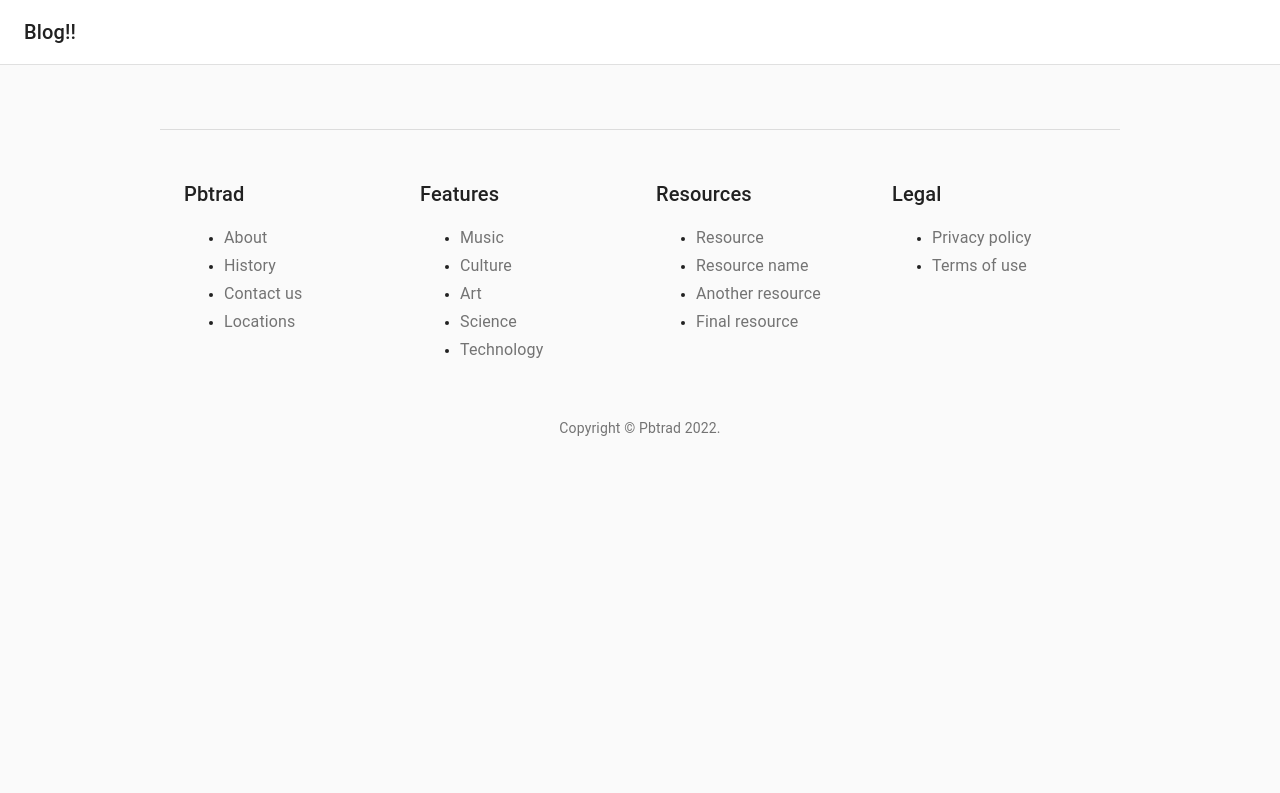
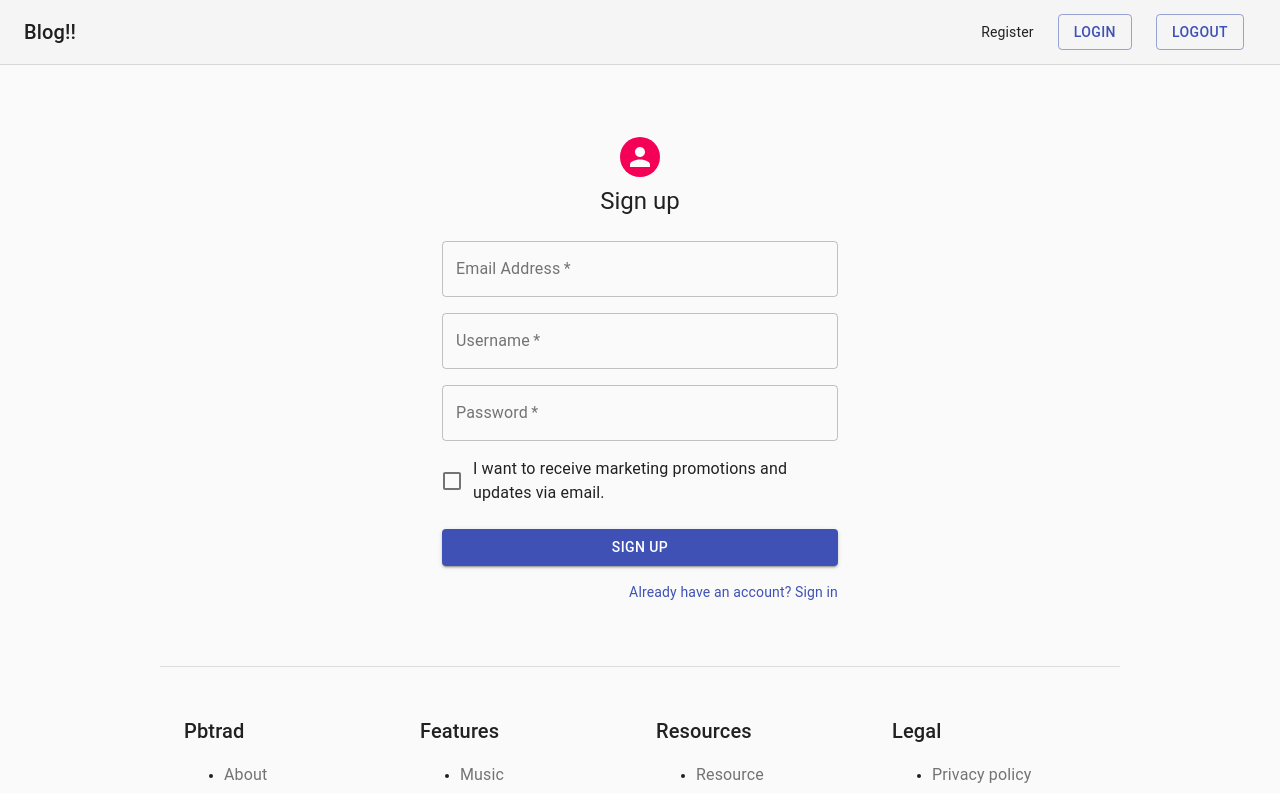
Before and after one commit to pbtrad/blogfrontend, a React (Create React App) app: page /register in a window 1280 px wide. Shown: the top 793 px of the page. Built offline with nearby package versions, Linux system fonts and the light colour scheme.

Commit message:
Changed useHistory hook to useNavigate in register.js

```diff
--- a/src/axios.js
+++ b/src/axios.js
@@ -9,7 +9,79 @@
 		Authorization: localStorage.getItem('access_token')
 			? 'JWT ' + localStorage.getItem('access_token')
 			: null,
-        'Content-type': 'application/json',
+		'Content-Type': 'application/json',
 		accept: 'application/json',
 	},
 });
+
+axiosInstance.interceptors.response.use(
+	(response) => {
+		return response;
+	},
+	async function (error) {
+		const originalRequest = error.config;
+
+		if (typeof error.response === 'undefined') {
+			alert(
+				'A server/network error occurred. ' +
+					'Looks like CORS might be the problem. ' +
+					'Sorry about this - we will get it fixed shortly.'
+			);
+			return Promise.reject(error);
+		}
+
+		if (
+			error.response.status === 401 &&
+			originalRequest.url === baseURL + 'token/refresh/'
+		) {
+			window.location.href = '/login/';
+			return Promise.reject(error);
+		}
+
+		if (
+			error.response.data.code === 'token_not_valid' &&
+			error.response.status === 401 &&
+			error.response.statusText === 'Unauthorized'
+		) {
+			const refreshToken = localStorage.getItem('refresh_token');
+
+			if (refreshToken) {
+				const tokenParts = JSON.parse(atob(refreshToken.split('.')[1]));
+
+				// exp date in token is expressed in seconds, while now() returns milliseconds:
+				const now = Math.ceil(Date.now() / 1000);
+				console.log(tokenParts.exp);
+
+				if (tokenParts.exp > now) {
+					return axiosInstance
+						.post('/token/refresh/', { refresh: refreshToken })
+						.then((response) => {
+							localStorage.setItem('access_token', response.data.access);
+							localStorage.setItem('refresh_token', response.data.refresh);
+
+							axiosInstance.defaults.headers['Authorization'] =
+								'JWT ' + response.data.access;
+							originalRequest.headers['Authorization'] =
+								'JWT ' + response.data.access;
+
+							return axiosInstance(originalRequest);
+						})
+						.catch((err) => {
+							console.log(err);
+						});
+				} else {
+					console.log('Refresh token is expired', tokenParts.exp, now);
+					window.location.href = '/login/';
+				}
+			} else {
+				console.log('Refresh token not available.');
+				window.location.href = '/login/';
+			}
+		}
+
+		// specific error handling done elsewhere
+		return Promise.reject(error);
+	}
+);
+
+export default axiosInstance;
--- a/src/components/Header.js
+++ b/src/components/Header.js
@@ -1,32 +1,83 @@
-import React from "react";
-import { AppBar } from "@material-ui/core";
-import { Toolbar } from "@material-ui/core";
-import { Typography } from "@material-ui/core";
-import { CssBaseline } from "@material-ui/core";
-import { makeStyles } from "@material-ui/core";
-import App from "../App";
+import React from 'react';
+import AppBar from '@material-ui/core/AppBar';
+import Toolbar from '@material-ui/core/Toolbar';
+import Typography from '@material-ui/core/Typography';
+import CssBaseline from '@material-ui/core/CssBaseline';
+import { makeStyles } from '@material-ui/core/styles';
+import { NavLink } from 'react-router-dom';
+import Link from '@material-ui/core/Link';
+import Button from '@material-ui/core/Button';
 
 const useStyles = makeStyles((theme) => ({
 	appBar: {
 		borderBottom: `1px solid ${theme.palette.divider}`,
 	},
+	link: {
+		margin: theme.spacing(1, 1.5),
+	},
+	toolbarTitle: {
+		flexGrow: 1,
+	},
 }));
 
 function Header() {
 	const classes = useStyles();
-  return(
+	return (
 		<React.Fragment>
 			<CssBaseline />
 			<AppBar
 				position="static"
-      color="white"
+				color="default"
 				elevation={0}
 				className={classes.appBar}
 			>
-      <Toolbar>
-        <Typography variant="h6" color="inherit" noWrap>
+				<Toolbar className={classes.toolbar}>
+					<Typography
+						variant="h6"
+						color="inherit"
+						noWrap
+						className={classes.toolbarTitle}
+					>
+						<Link
+							component={NavLink}
+							to="/"
+							underline="none"
+							color="textPrimary"
+						>
 							Blog!!
+						</Link>
 					</Typography>
+					<nav>
+						<Link
+							color="textPrimary"
+							href="#"
+							className={classes.link}
+							component={NavLink}
+							to="/register"
+						>
+							Register
+						</Link>
+					</nav>
+					<Button
+						href="#"
+						color="primary"
+						variant="outlined"
+						className={classes.link}
+						component={NavLink}
+						to="/login"
+					>
+						Login
+					</Button>
+					<Button
+						href="#"
+						color="primary"
+						variant="outlined"
+						className={classes.link}
+						component={NavLink}
+						to="/logout"
+					>
+						Logout
+					</Button>
 				</Toolbar>
 			</AppBar>
 		</React.Fragment>
--- a/src/components/register.js
+++ b/src/components/register.js
@@ -1,6 +1,6 @@
 import React, { useState } from 'react';
 import axiosInstance from '../axios';
-import { useHistory } from 'react-router-dom';
+import { useNavigate } from 'react-router-dom';
 import Avatar from '@material-ui/core/Avatar';
 import Button from '@material-ui/core/Button';
 import CssBaseline from '@material-ui/core/CssBaseline';
@@ -34,7 +34,7 @@
 }));
 
 export default function SignUp() {
-	const history = useHistory();
+	const history = useNavigate();
 	const initialFormData = Object.freeze({
 		email: '',
 		username: '',
@@ -61,7 +61,7 @@
 				password: formData.password,
 			})
 			.then((res) => {
-				history.push('/login');
+				history('/login');
 				console.log(res);
 				console.log(res.data);
 			});
--- a/src/index.js
+++ b/src/index.js
@@ -5,6 +5,7 @@
 import App from  './App';
 import Header from './components/Header';
 import Footer from './components/Footer';
+import Register from './components/register';
 
 const routing = (
   <Router>
@@ -12,6 +13,7 @@
       <Header />
       <Routes>
         <Route exact path="/" element={<App />} />
+        <Route path="/register" element={<Register />} />
       </Routes>
       <Footer />
     </React.StrictMode>
```
Lines whose indentation alone changed are shown as unchanged.
